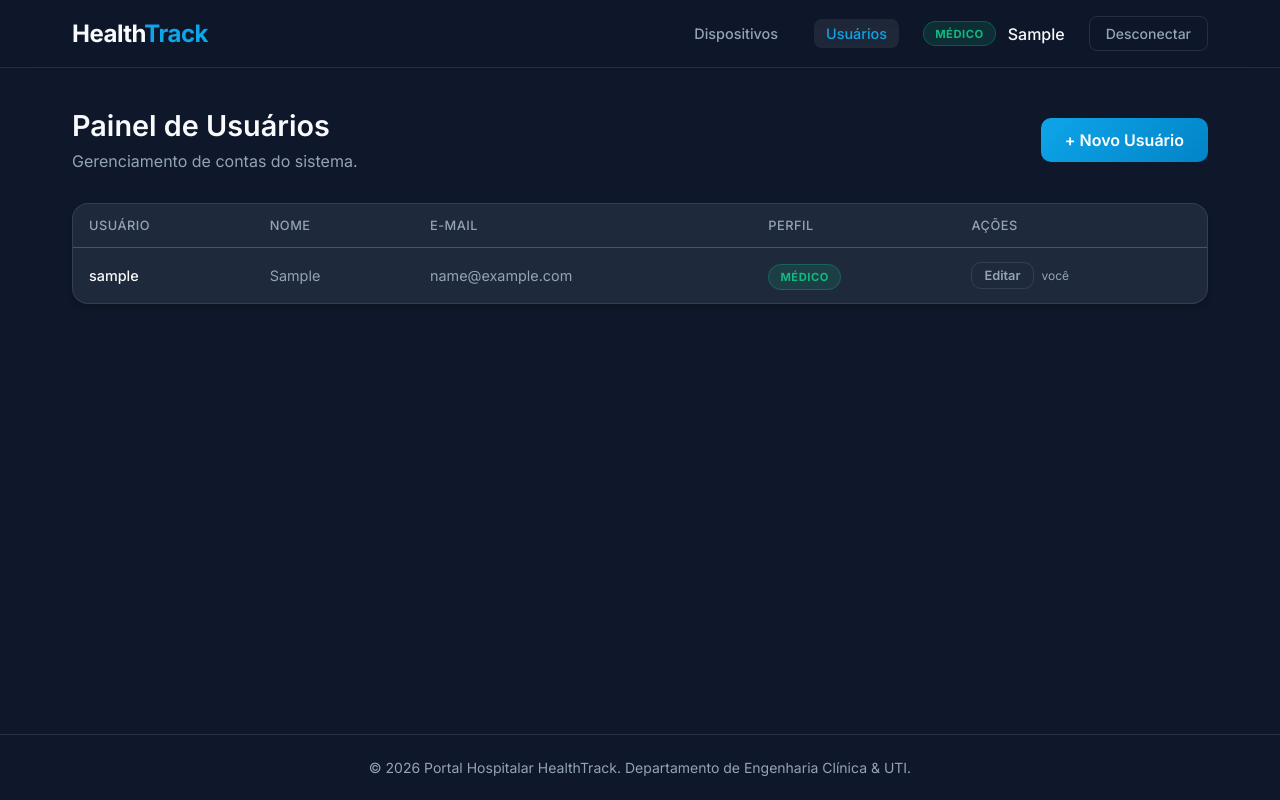
After one commit to DiogoMarassi/trab-prog-web, a Django app: page /usuarios/ in a window 1280 px wide. The commit adds this page. Run offline with Django 5.2, Linux system fonts and the light colour scheme; the visitor is signed in with stand-in values (Sample User, id 1); data comes from the database, SQL or seed files in the repository.

Commit message:
feat: criando painel de visualização de usuários para o admin. Agora temos 2 urls, uma para os dispositivos e outra para a lista/administração de usuarios

```diff
--- a/trabprogweb/core/urls.py
+++ b/trabprogweb/core/urls.py
@@ -3,9 +3,13 @@ from . import views
 
 urlpatterns = [
     path('', views.home, name='home'),
-    path('novo/', views.DeviceCreateView.as_view(), name='device_create'),
-    path('editar/<int:pk>/', views.DeviceUpdateView.as_view(), name='device_edit'),
-    path('excluir/<int:pk>/', views.DeviceDeleteView.as_view(), name='device_delete'),
+    path('dispositivos/', views.devices_panel, name='devices'),
+    path('dispositivos/novo/', views.DeviceCreateView.as_view(), name='device_create'),
+    path('dispositivos/editar/<int:pk>/', views.DeviceUpdateView.as_view(), name='device_edit'),
+    path('dispositivos/excluir/<int:pk>/', views.DeviceDeleteView.as_view(), name='device_delete'),
+    path('usuarios/', views.users_panel, name='users'),
+    path('usuarios/editar/<int:pk>/', views.UserUpdateView.as_view(), name='user_edit'),
+    path('usuarios/excluir/<int:pk>/', views.UserDeleteView.as_view(), name='user_delete'),
     path('login/', views.LoginView.as_view(), name='login'),
     path('registrar/', views.RegisterView.as_view(), name='register'),
     path('logout/', views.LogoutView.as_view(), name='logout'),
--- a/trabprogweb/core/views.py
+++ b/trabprogweb/core/views.py
@@ -6,8 +6,8 @@ from django.views import View
 from django.views.generic import CreateView, UpdateView, DeleteView
 from django.contrib.auth.mixins import LoginRequiredMixin, UserPassesTestMixin
 from rest_framework_simplejwt.tokens import RefreshToken
-from .models import Device
-from .forms import DeviceForm, RegisterForm
+from .models import Device, CustomUser
+from .forms import DeviceForm, RegisterForm, UserEditForm
 
 
 class EngenheiroRequiredMixin(UserPassesTestMixin):
@@ -78,25 +78,51 @@ class LogoutView(View):
 
 @login_required
 def home(request):
+    return render(request, 'home.html')
+
+
+@login_required
+def devices_panel(request):
     devices = Device.objects.all()
-    return render(request, 'home.html', {'devices': devices})
+    return render(request, 'devices.html', {'devices': devices})
+
+
+@login_required
+def users_panel(request):
+    if not (request.user.role == 'ENGENHEIRO' or request.user.is_superuser):
+        return render(request, '403.html', status=403)
+    users = CustomUser.objects.all().order_by('username')
+    return render(request, 'users.html', {'users': users})
+
+
+class UserUpdateView(LoginRequiredMixin, EngenheiroRequiredMixin, UpdateView):
+    model = CustomUser
+    form_class = UserEditForm
+    template_name = 'user_form.html'
+    success_url = reverse_lazy('users')
+
+
+class UserDeleteView(LoginRequiredMixin, EngenheiroRequiredMixin, DeleteView):
+    model = CustomUser
+    template_name = 'user_confirm_delete.html'
+    success_url = reverse_lazy('users')
 
 
 class DeviceCreateView(LoginRequiredMixin, EngenheiroRequiredMixin, CreateView):
     model = Device
     form_class = DeviceForm
     template_name = 'device_form.html'
-    success_url = reverse_lazy('home')
+    success_url = reverse_lazy('devices')
 
 
 class DeviceUpdateView(LoginRequiredMixin, EngenheiroRequiredMixin, UpdateView):
     model = Device
     form_class = DeviceForm
     template_name = 'device_form.html'
-    success_url = reverse_lazy('home')
+    success_url = reverse_lazy('devices')
 
 
 class DeviceDeleteView(LoginRequiredMixin, EngenheiroRequiredMixin, DeleteView):
     model = Device
     template_name = 'device_confirm_delete.html'
-    success_url = reverse_lazy('home')
+    success_url = reverse_lazy('devices')
--- a/trabprogweb/static/css/style.css
+++ b/trabprogweb/static/css/style.css
@@ -83,6 +83,25 @@ a {
     display: flex;
     align-items: center;
     gap: 1.5rem;
+}
+
+.nav-link {
+    font-size: 0.9rem;
+    font-weight: 500;
+    color: var(--text-muted);
+    padding: 0.4rem 0.75rem;
+    border-radius: 8px;
+    transition: all 0.2s;
+}
+
+.nav-link:hover,
+.nav-link.active {
+    color: var(--text-main);
+    background: rgba(255, 255, 255, 0.07);
+}
+
+.nav-link.active {
+    color: var(--primary);
 }
 
 .nav-user-info {
@@ -355,6 +374,78 @@ select.form-control option {
 }
 
 /* ============================================================
+   SISTEMA DE ABAS (TABS)
+   ============================================================ */
+.tabs-nav {
+    display: flex;
+    gap: 0.25rem;
+    border-bottom: 1px solid var(--border);
+    margin-bottom: 2rem;
+}
+
+.tab-btn {
+    padding: 0.75rem 1.5rem;
+    background: transparent;
+    border: none;
+    border-bottom: 2px solid transparent;
+    color: var(--text-muted);
+    font-size: 0.95rem;
+    font-weight: 500;
+    cursor: pointer;
+    transition: all 0.2s;
+    margin-bottom: -1px;
+}
+
+.tab-btn:hover {
+    color: var(--text-main);
+}
+
+.tab-btn.active {
+    color: var(--primary);
+    border-bottom-color: var(--primary);
+}
+
+.tab-content {
+    display: none;
+}
+
+.tab-content.active {
+    display: block;
+}
+
+/* ============================================================
+   TABELA DE USUÁRIOS
+   ============================================================ */
+.users-table {
+    width: 100%;
+    border-collapse: collapse;
+}
+
+.users-table th,
+.users-table td {
+    padding: 0.875rem 1rem;
+    text-align: left;
+    border-bottom: 1px solid var(--border);
+    font-size: 0.9rem;
+}
+
+.users-table th {
+    color: var(--text-muted);
+    font-weight: 500;
+    font-size: 0.8rem;
+    text-transform: uppercase;
+    letter-spacing: 0.5px;
+}
+
+.users-table tr:last-child td {
+    border-bottom: none;
+}
+
+.users-table tr:hover td {
+    background: rgba(255, 255, 255, 0.02);
+}
+
+/* ============================================================
    📱 RESPONSIVIDADE MOBILE TÁTICA (ETAPA 11 FINAL)
    ============================================================ */
 @media (max-width: 768px) {
--- a/trabprogweb/templates/base.html
+++ b/trabprogweb/templates/base.html
@@ -31,14 +31,16 @@
             {% if user.is_authenticated %}
             <nav class="nav-menu">
 
+                <a href="{% url 'devices' %}" class="nav-link {% if request.resolver_match.url_name == 'devices' %}active{% endif %}">Dispositivos</a>
+                {% if user.role == "ENGENHEIRO" or user.is_superuser %}
+                <a href="{% url 'users' %}" class="nav-link {% if request.resolver_match.url_name == 'users' %}active{% endif %}">Usuários</a>
+                {% endif %}
+
                 <div class="nav-user-info">
-                    <!-- A lógica do badge utiliza lower p/ acessar a string corretamente e gerar a cor certa via CSS -->
                     <span class="user-role badge-{{ user.role|lower }}">{{ user.get_role_display }}</span>
-                    <!-- Prioriza renderizar o First Name, se for branco vai p/ o usuário literal -->
                     <span class="user-name">{{ user.first_name|default:user.username|title }}</span>
                 </div>
 
-                <!-- Ação Nativa de Logout segura via formulário como a versão mais recente do Django pede -->
                 <form action="{% url 'logout' %}" method="post" class="inline-form">
                     {% csrf_token %}
                     <button type="submit" class="btn-logout">Desconectar</button>
--- a/trabprogweb/templates/device_confirm_delete.html
+++ b/trabprogweb/templates/device_confirm_delete.html
@@ -21,7 +21,7 @@
     <form method="post">
         {% csrf_token %}
         <div style="display: flex; gap: 1rem;">
-            <a href="{% url 'home' %}" class="btn-secondary" style="flex: 1;">Cancelar Ação</a>
+            <a href="{% url 'devices' %}" class="btn-secondary" style="flex: 1;">Cancelar</a>
             <button type="submit" class="btn-primary" style="flex: 1; background: linear-gradient(135deg, #EF4444 0%, #B91C1C 100%); box-shadow: 0 4px 6px -1px rgba(239, 68, 68, 0.3);">Executar Exclusão</button>
         </div>
     </form>
--- a/trabprogweb/templates/device_form.html
+++ b/trabprogweb/templates/device_form.html
@@ -31,7 +31,7 @@
         </div>
 
         <div style="display: flex; gap: 1rem; margin-top: 2.5rem;">
-            <a href="{% url 'home' %}" class="btn-secondary" style="flex: 1;">Cancelar Registro</a>
+            <a href="{% url 'devices' %}" class="btn-secondary" style="flex: 1;">Cancelar</a>
             <button type="submit" class="btn-primary" style="flex: 2;">Cadastrar Equipamento</button>
         </div>
     </form>
--- /dev/null
+++ b/trabprogweb/templates/users.html
@@ -0,0 +1,53 @@
+{% extends 'base.html' %}
+
+{% block title %}Usuários{% endblock %}
+
+{% block content %}
+<div style="display: flex; justify-content: space-between; align-items: center; margin-bottom: 2rem;">
+    <div>
+        <h2 style="font-size: 1.8rem; margin-bottom: 0.5rem;">Painel de Usuários</h2>
+        <p style="color: var(--text-muted);">Gerenciamento de contas do sistema.</p>
+    </div>
+    <a href="{% url 'register' %}" class="btn-primary" style="padding: 0.75rem 1.5rem; width: auto; margin-top: 0; box-shadow: none;">+ Novo Usuário</a>
+</div>
+
+<div class="glass-card" style="padding: 0; overflow: hidden;">
+    <table class="users-table">
+        <thead>
+            <tr>
+                <th>Usuário</th>
+                <th>Nome</th>
+                <th>E-mail</th>
+                <th>Perfil</th>
+                <th>Ações</th>
+            </tr>
+        </thead>
+        <tbody>
+            {% for u in users %}
+            <tr>
+                <td style="font-weight: 500;">{{ u.username }}</td>
+                <td style="color: var(--text-muted);">{{ u.first_name|default:"—" }}</td>
+                <td style="color: var(--text-muted);">{{ u.email|default:"—" }}</td>
+                <td>
+                    <span class="user-role badge-{{ u.role|lower }}">{{ u.get_role_display }}</span>
+                </td>
+                <td>
+                    <div style="display: flex; gap: 0.5rem;">
+                        <a href="{% url 'user_edit' u.pk %}" class="btn-secondary" style="padding: 0.3rem 0.75rem; font-size: 0.8rem;">Editar</a>
+                        {% if u.pk != user.pk %}
+                        <a href="{% url 'user_delete' u.pk %}" class="btn-secondary" style="padding: 0.3rem 0.75rem; font-size: 0.8rem; color: var(--danger); border-color: rgba(239, 68, 68, 0.3);">Excluir</a>
+                        {% else %}
+                        <span style="font-size: 0.75rem; color: var(--text-muted); align-self: center;">você</span>
+                        {% endif %}
+                    </div>
+                </td>
+            </tr>
+            {% empty %}
+            <tr>
+                <td colspan="5" style="text-align: center; color: var(--text-muted); padding: 2rem;">Nenhum usuário encontrado.</td>
+            </tr>
+            {% endfor %}
+        </tbody>
+    </table>
+</div>
+{% endblock %}
```
Also changed, not shown: trabprogweb/core/forms.py (+12 -0 lines), trabprogweb/templates/devices.html (added, +55 -0 lines), trabprogweb/templates/home.html (+1 -59 lines), trabprogweb/templates/user_confirm_delete.html (added, +30 -0 lines), trabprogweb/templates/user_form.html (added, +33 -0 lines).
